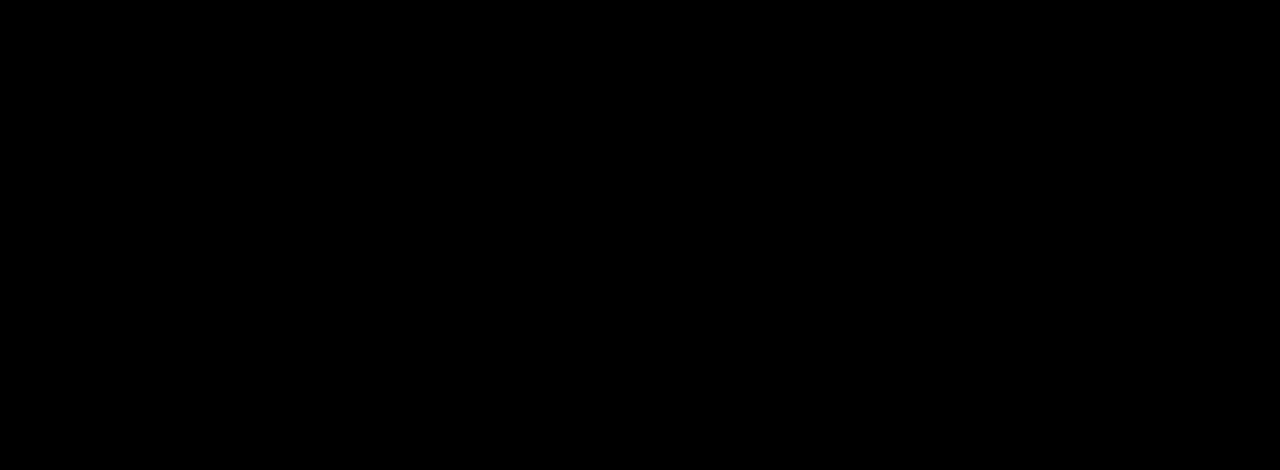
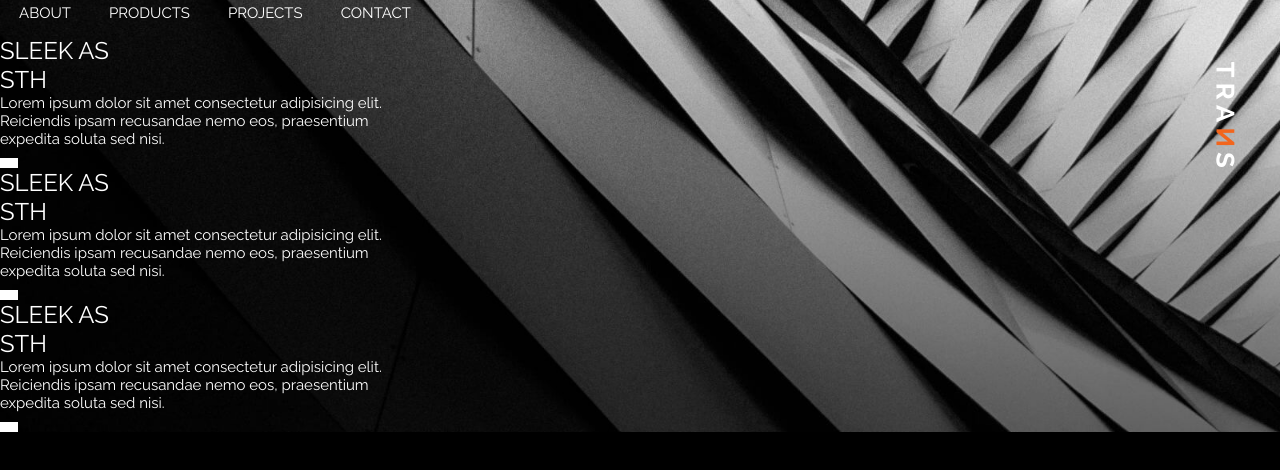
Before and after one commit to kubkil/simple-rwd, a website: page index.html in a window 1280 px wide. Drawn offline with nearby package versions, Linux system fonts and the light colour scheme; files that its build step writes are made by us from their sources.

Commit message:
add header, navbar and three slides

```diff
--- a/index.html
+++ b/index.html
@@ -13,6 +13,45 @@
 </head>
 
 <body>
+  <header class="header">
+    <nav class="header__nav">
+      <ul class="header__nav-list">
+        <li class="header__nav-item">
+          <a href="#about" class="header__nav-link">about</a>
+        </li>
+        <li class="header__nav-item">
+          <a href="#products" class="header__nav-link">products</a>
+        </li>
+        <li class="header__nav-item">
+          <a href="#projects" class="header__nav-link">projects</a>
+        </li>
+        <li class="header__nav-item">
+          <a href="#contact" class="header__nav-link">contact</a>
+        </li>
+      </ul>
+    </nav>
+    <img src="./images/header/logo.png" alt="company logo" class="header__logo">
+    <div class="header__carousel">
+      <div class="header__slide">
+        <h2 class="header__slide-title">SLEEK AS<br>STH</h2>
+        <p class="header__slide-text">Lorem ipsum dolor sit amet consectetur adipisicing elit. Reiciendis ipsam
+          recusandae nemo eos, praesentium expedita soluta sed nisi.</p>
+      </div>
+      <button class="header__slide-btn"> </button>
+      <div class="header__slide">
+        <h2 class="header__slide-title">SLEEK AS<br>STH</h2>
+        <p class="header__slide-text">Lorem ipsum dolor sit amet consectetur adipisicing elit. Reiciendis ipsam
+          recusandae nemo eos, praesentium expedita soluta sed nisi.</p>
+      </div>
+      <button class="header__slide-btn"> </button>
+      <div class="header__slide">
+        <h2 class="header__slide-title">SLEEK AS<br>STH</h2>
+        <p class="header__slide-text">Lorem ipsum dolor sit amet consectetur adipisicing elit. Reiciendis ipsam
+          recusandae nemo eos, praesentium expedita soluta sed nisi.</p>
+      </div>
+      <button class="header__slide-btn"> </button>
+    </div>
+  </header>
 </body>
 
 </html>
```
